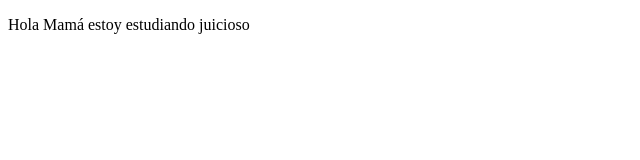
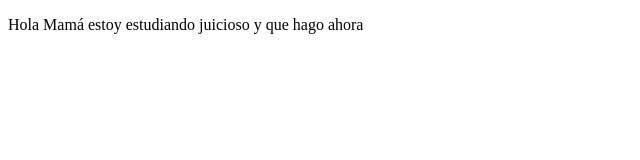
Before and after one commit to alejoramirez6/proyectoDemoCursoPrework, a plain HTML site: page index.html in a window 1280 px wide. Shown: the whole page, without its empty margins (0-640 px from the left). Drawn offline with Linux system fonts and the light colour scheme.

Commit message:
cambios agregamos sitio de twith

```diff
--- a/index.html
+++ b/index.html
@@ -8,7 +8,7 @@
 </head>
 <body>
     <p>
-        Hola Mamá estoy estudiando juicioso
+        Hola Mamá estoy estudiando juicioso y que hago ahora
 
     </p>
 </body>
```
